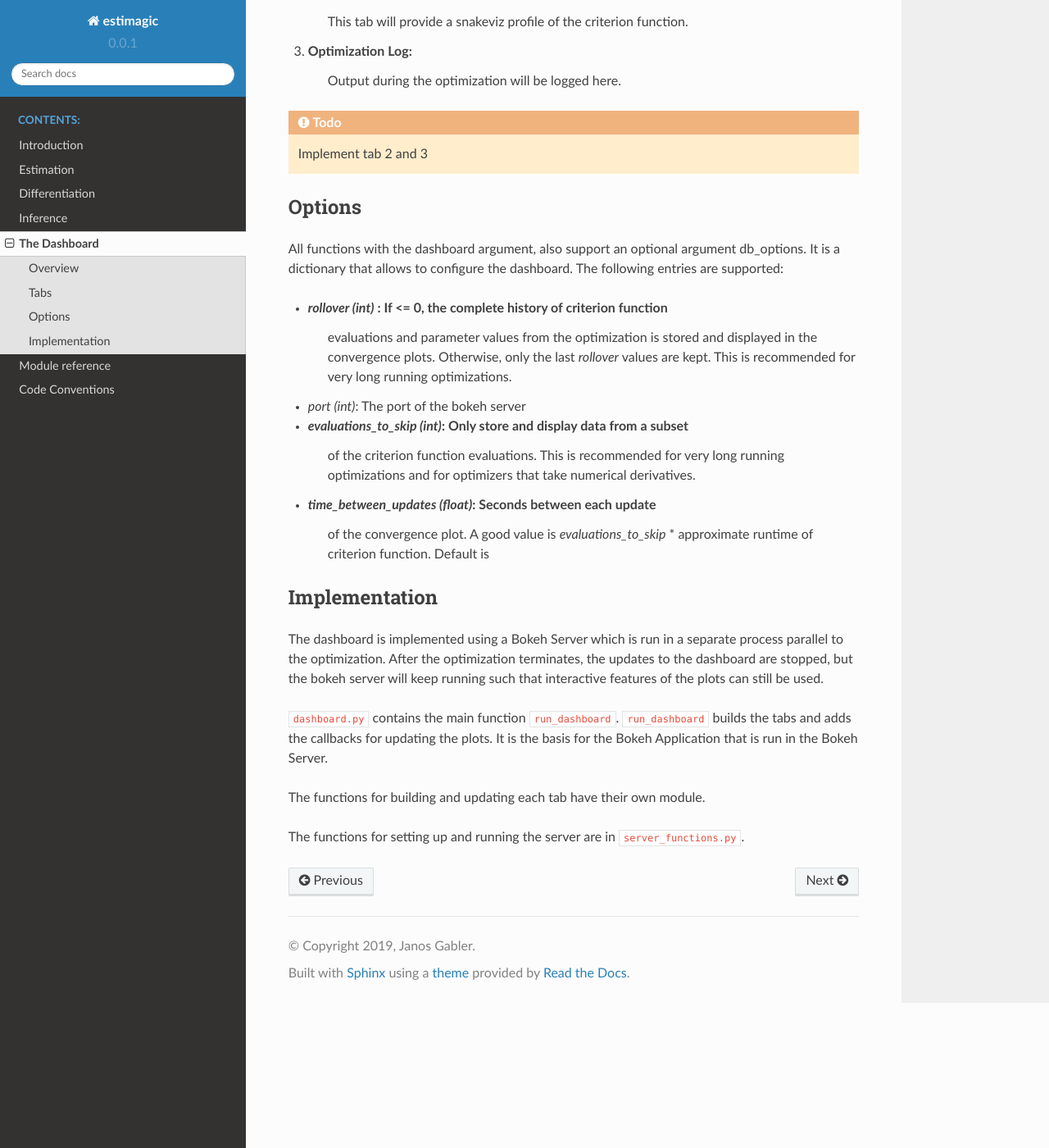
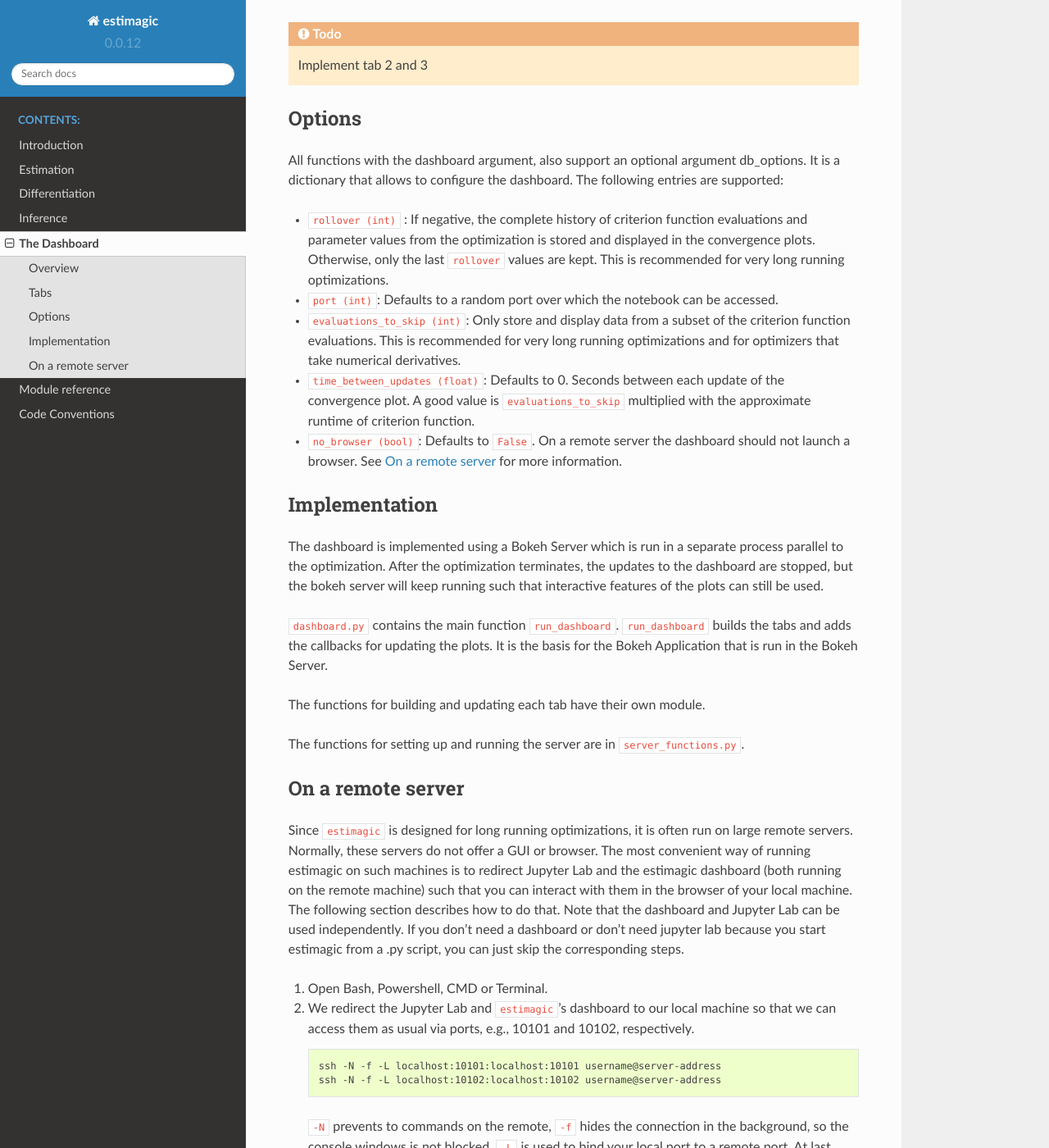
Before and after one commit to optimagic-dev/optimagic, a Sphinx documentation site: the page built from docs/source/dashboard.rst, in a window 1280 px wide and 1400 px high, scrolled down 509 px. Shown: the whole window at 82% size. Built offline with Sphinx 7.4.7 and the Read the Docs theme 2.0.0, drawn with Linux system fonts in a browser that asks for light colours; some of the changed text lies outside the part shown.

Commit message:
Add db_option 'no_browser' to suppress browser on remote server. (#46)
* Add option 'open_browser' to suppress browser on remote server.

* Add documentation for the feature.

* Fixed docs and enabled stricter tox testing for docs. Updated pre-commits.

* Fix finite differences.

* Formatted docs.

* Changed version in docs.

* Fixed line length.

* Finally.

* Renamed open_browser to no_browser which is what Jupyter is using.

* Fixed docstring.

* Fix some typos in documentation.

```diff
--- a/docs/source/conf.py
+++ b/docs/source/conf.py
@@ -62,9 +62,9 @@ author = "Janos Gabler"
 # built documents.
 #
 # The short X.Y version.
-version = "0.0.1"
+version = "0.0.12"
 # The full version, including alpha/beta/rc tags.
-release = "0.0.1"
+release = "0.0.12"
 
 # The language for content autogenerated by Sphinx. Refer to documentation
 # for a list of supported languages.
@@ -93,13 +93,12 @@ else:
 
 # The theme to use for HTML and HTML Help pages.  See the documentation for
 # a list of builtin themes.
-#
 html_theme = "sphinx_rtd_theme"
 
 # Add any paths that contain custom static files (such as style sheets) here,
 # relative to this directory. They are copied after the builtin static files,
 # so a file named "default.css" will overwrite the builtin "default.css".
-html_static_path = ["_static"]
+# html_static_path = ["_static"]  # noqa: E800
 
 # Custom sidebar templates, must be a dictionary that maps document names
 # to template names.
--- a/docs/source/contributing.rst
+++ b/docs/source/contributing.rst
@@ -1,11 +1,5 @@
-
-
-
-
-
 Code Conventions
 ================
 
-
 - Use pathlib for all file operations
 - Use black formatter
--- a/docs/source/dashboard.rst
+++ b/docs/source/dashboard.rst
@@ -16,14 +16,14 @@ Tabs
 The estimagic dashboard will provide three tabs:
 
 1. **Convergence Monitor**:
-    This tab plots the values of the fitness and
-    (selected) parameter values in real time.
+   This tab plots the values of the fitness and (selected) parameter values in real
+   time.
 
 2. **Profiling Information**:
-    This tab will provide a snakeviz profile of the criterion function.
+   This tab will provide a snakeviz profile of the criterion function.
 
 3. **Optimization Log**:
-    Output during the optimization will be logged here.
+   Output during the optimization will be logged here.
 
 
 .. todo:: Implement tab 2 and 3
@@ -32,25 +32,23 @@ The estimagic dashboard will provide three tabs:
 Options
 -------
 
-All functions with the dashboard argument, also support an optional argument
-db_options. It is a dictionary that allows to configure the dashboard. The
-following entries are supported:
+All functions with the dashboard argument, also support an optional argument db_options.
+It is a dictionary that allows to configure the dashboard. The following entries are
+supported:
 
-- `rollover (int)` : If <= 0, the complete history of criterion function
-    evaluations and parameter values from the optimization is stored and
-    displayed in the convergence plots. Otherwise, only the last `rollover`
-    values are kept. This is recommended for very long running optimizations.
-- `port (int)`: The port of the bokeh server
-- `evaluations_to_skip (int)`: Only store and display data from a subset
-    of the criterion function evaluations. This is recommended for very
-    long running optimizations and for optimizers that take numerical
-    derivatives.
-- `time_between_updates (float)`: Seconds between each update
-    of the convergence plot. A good value is
-    `evaluations_to_skip` * approximate runtime of criterion function.
-    Default is
-
-
+- ``rollover (int)`` : If negative, the complete history of criterion function
+  evaluations and parameter values from the optimization is stored and displayed in the
+  convergence plots. Otherwise, only the last ``rollover`` values are kept. This is
+  recommended for very long running optimizations.
+- ``port (int)``: Defaults to a random port over which the notebook can be accessed.
+- ``evaluations_to_skip (int)``: Only store and display data from a subset of the
+  criterion function evaluations. This is recommended for very long running
+  optimizations and for optimizers that take numerical derivatives.
+- ``time_between_updates (float)``: Defaults to 0. Seconds between each update of the
+  convergence plot. A good value is ``evaluations_to_skip`` multiplied with the
+  approximate runtime of criterion function.
+- ``no_browser (bool)``: Defaults to ``False``. On a remote server the dashboard should
+  not launch a browser. See :ref:`remote-server` for more information.
 
 
 Implementation
@@ -70,3 +68,73 @@ It is the basis for the Bokeh Application that is run in the Bokeh Server.
 The functions for building and updating each tab have their own module.
 
 The functions for setting up and running the server are in ``server_functions.py``.
+
+
+.. _remote-server:
+
+On a remote server
+------------------
+
+Since ``estimagic`` is designed for long running optimizations, it is often run on
+large remote servers. Normally, these servers do not offer a GUI or browser.
+The most convenient way of running estimagic on such machines is to redirect
+Jupyter Lab and the estimagic dashboard (both running on the remote machine) such
+that you can interact with them in the browser of your local machine. The following
+section describes how to do that. Note that the dashboard and Jupyter Lab can be
+used independently. If you don't need a dashboard or don't need jupyter lab because
+you start estimagic from a .py script, you can just skip the corresponding steps.
+
+
+1. Open Bash, Powershell, CMD or Terminal.
+
+2. We redirect the Jupyter Lab and ``estimagic``'s dashboard to our local machine
+   so that we can access them as usual via ports, e.g., 10101 and 10102, respectively.
+
+   .. code-block:: bash
+
+       ssh -N -f -L localhost:10101:localhost:10101 username@server-address
+       ssh -N -f -L localhost:10102:localhost:10102 username@server-address
+
+   ``-N`` prevents to commands on the remote, ``-f`` hides the connection in the
+   background, so the console windows is not blocked, ``-L`` is used to bind your local
+   port to a remote port. At last, type your server user name and the server address
+   separated with an ``@``. You are asked to enter your password to establish the
+   connection.
+
+3. Now, log into the remote server with
+
+   .. code-block:: bash
+
+       ssh username@server-address
+
+   and enter your password.
+
+4. One the remote, launch the Jupyter Lab with
+
+   .. code-block:: bash
+
+       jupyter lab --no-browser --port=10101
+
+   Use a leading ``&`` in a Bash or Powershell v6 Terminal to hide the task in the
+   background. If your terminal is blocked, open another one.
+
+5. On your local machine, open ``localhost:10101`` and you should see the Jupyter Lab.
+
+6. Use a notebook to run a maximization or minimization with ``estimagic``. Make sure to
+   add among other options the following two to the ``db_options``.
+
+   .. code-block:: python
+
+       from estimagic.optimization.optimize import maximize, minimize
+
+
+       maximize(..., db_options={"port": 10102, "no_browser": True}, ...)
+       minimize(..., db_options={"port": 10102, "no_browser": True}, ...)
+
+   ``"no_browser"`` is ``False`` by default, but it has to be set to ``True`` as the
+   dashboard crashes if it does not find a browser.
+
+7. That's it. For more information on ``ssh`` and how to configure your remote machine,
+   check out `Working remotely in shell environments
+   <https://github.com/OpenSourceEconomics/hackathon/blob/master/
+   material/2019_08_20/17_shell_remote.pdf>`_.
--- a/setup.py
+++ b/setup.py
@@ -1,10 +1,11 @@
 from setuptools import find_packages
 from setuptools import setup
 
+version = "0.0.12"
 
 setup(
     name="estimagic",
-    version="0.0.11",
+    version=version,
     description="Tools for the estimation of (structural) econometric models.",
     long_description="""
         Estimagic is a Python package that helps to build high-quality and user
```
Also changed, not shown: docs/source/differentiation.rst (+39 -29 lines), docs/source/estimation.rst (+63 -68 lines), .pre-commit-config.yaml, 3 other files.
